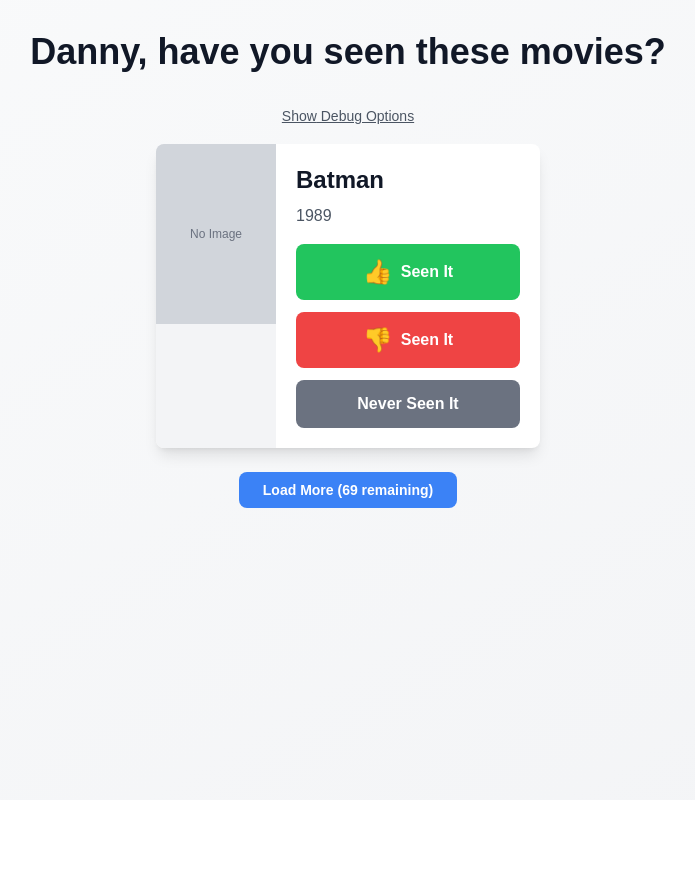
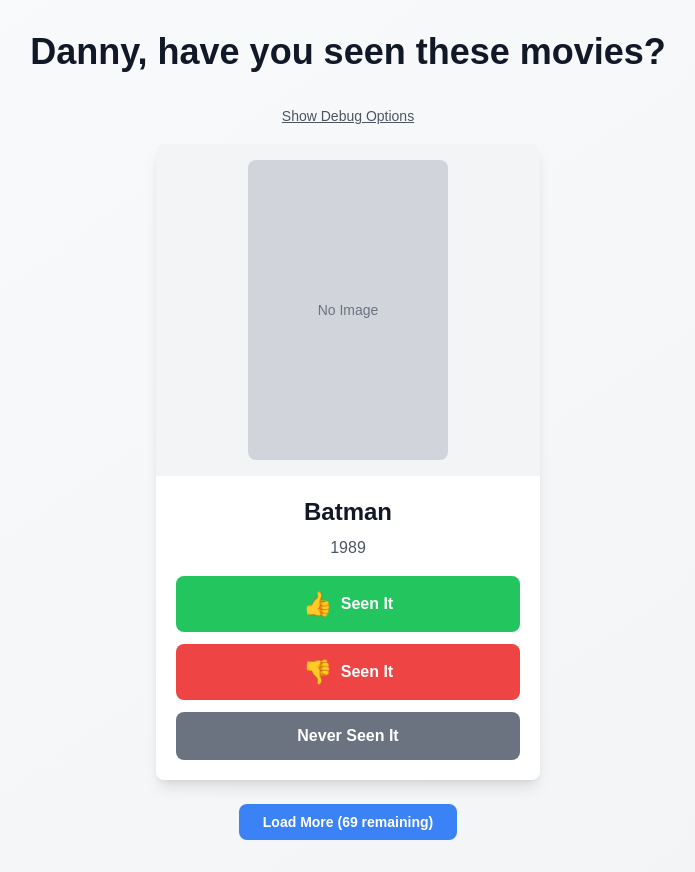
Before and after one commit to aseankearney/danny-movie-tracker, a Next.js app: page / in a window 1280 px wide. Shown: the whole page, without its empty margins (292-987 px from the left). Before the commit the page ends 800 px from the top, so only its background shows below. Built offline with nearby package versions, Linux system fonts and the light colour scheme; no server answers; the database is empty.

Commit message:
Center movie poster and make it larger

```diff
--- a/app/page.tsx
+++ b/app/page.tsx
@@ -251,31 +251,31 @@
               key={movie.id}
               className="w-full max-w-sm bg-white dark:bg-gray-800 rounded-lg shadow-lg overflow-hidden"
             >
-              {/* Mobile-optimized layout: Poster on top, content below */}
-              <div className="flex flex-col sm:flex-row">
-                {/* Poster - Larger on mobile */}
-                <div className="flex-shrink-0 w-full sm:w-[120px] flex justify-center sm:justify-start bg-gray-100 dark:bg-gray-700">
+              {/* Mobile-optimized layout: Poster centered on top, content below */}
+              <div className="flex flex-col">
+                {/* Poster - Centered and larger */}
+                <div className="flex-shrink-0 w-full flex justify-center items-center bg-gray-100 dark:bg-gray-700 py-4">
                   {movie.poster_path && movie.poster_path !== 'N/A' ? (
                     <Image
                       src={movie.poster_path}
                       alt={movie.title}
-                      width={150}
-                      height={225}
-                      className="object-cover w-full sm:w-[120px] h-auto"
+                      width={200}
+                      height={300}
+                      className="object-cover rounded-lg shadow-md"
                     />
                   ) : (
-                    <div className="w-full sm:w-[120px] h-[225px] sm:h-[180px] bg-gray-300 dark:bg-gray-600 flex items-center justify-center">
-                      <span className="text-gray-500 dark:text-gray-400 text-xs">No Image</span>
+                    <div className="w-[200px] h-[300px] bg-gray-300 dark:bg-gray-600 flex items-center justify-center rounded-lg">
+                      <span className="text-gray-500 dark:text-gray-400 text-sm">No Image</span>
                     </div>
                   )}
                 </div>
 
                 {/* Content */}
                 <div className="flex-1 p-4 sm:p-5 flex flex-col">
-                  <h2 className="text-xl sm:text-2xl font-semibold mb-2 text-gray-900 dark:text-white text-center sm:text-left">
+                  <h2 className="text-xl sm:text-2xl font-semibold mb-2 text-gray-900 dark:text-white text-center">
                     {movie.title}
                   </h2>
-                  <p className="text-base text-gray-600 dark:text-gray-400 mb-4 text-center sm:text-left">
+                  <p className="text-base text-gray-600 dark:text-gray-400 mb-4 text-center">
                     {movie.year}
                   </p>
 
```
